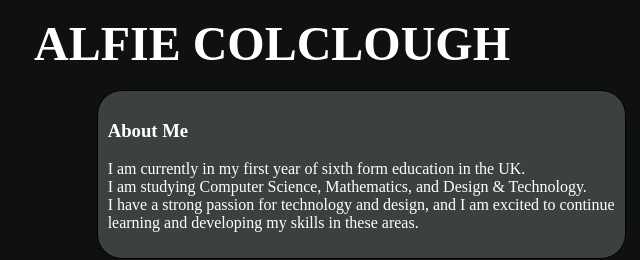
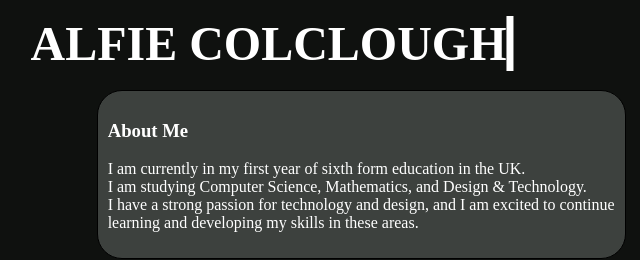
Before and after one commit to AGCol1/web, a plain HTML site: page index.html in a window 1280 px wide. Shown: the top 260 px of the page, 368-1008 px from the left. Drawn offline with Linux system fonts and the light colour scheme.

Commit message:
js and css changes

```diff
--- a/index.html
+++ b/index.html
@@ -10,7 +10,7 @@
 
 <body>
     <div class="heading_name">
-        Alfie Colclough
+        <span id="animated-text"></span>
     </div>
     <div class="school_projects">
         <div class="code_input">
--- a/script.js
+++ b/script.js
@@ -7,3 +7,29 @@ function submitCode() {
     }
     console.log("Entered code: " + code);
 }
+
+function submitCode() {
+    var code = document.getElementById("code").value;
+    if (code === "1234") {
+        window.location.href = "https://agcol.uk/school_projects.html";
+    } else {
+        alert("Invalid code. Please try again.");
+    }
+    console.log("Entered code: " + code);
+}
+
+document.addEventListener("DOMContentLoaded", function() {
+    const text = "ALFIE COLCLOUGH";
+    let index = 0;
+    const speed = 20;
+
+    function typeWriter() {
+        if (index < text.length) {
+            document.getElementById("animated-text").innerHTML += text.charAt(index);
+            index++;
+            setTimeout(typeWriter, speed);
+        }
+    }
+
+    typeWriter();
+});
--- a/style2.css
+++ b/style2.css
@@ -121,3 +121,21 @@ body {
     height: auto;
     animation: animation_opacity 3s;
 }
+
+@keyframes typing {
+    from { width: 0ch; }
+    to { width: 14ch; } /* Adjust the value based on the length of your text */
+}
+
+@keyframes blink-caret {
+    from, to { border-color: transparent; }
+    50% { border-color: white; }
+}
+
+#animated-text {
+    display: inline-block;
+    overflow: hidden;
+    white-space: nowrap;
+    border-right: .15em solid white;
+    animation: typing 1s steps(14, end), blink-caret .75s step-end infinite;
+}
```
